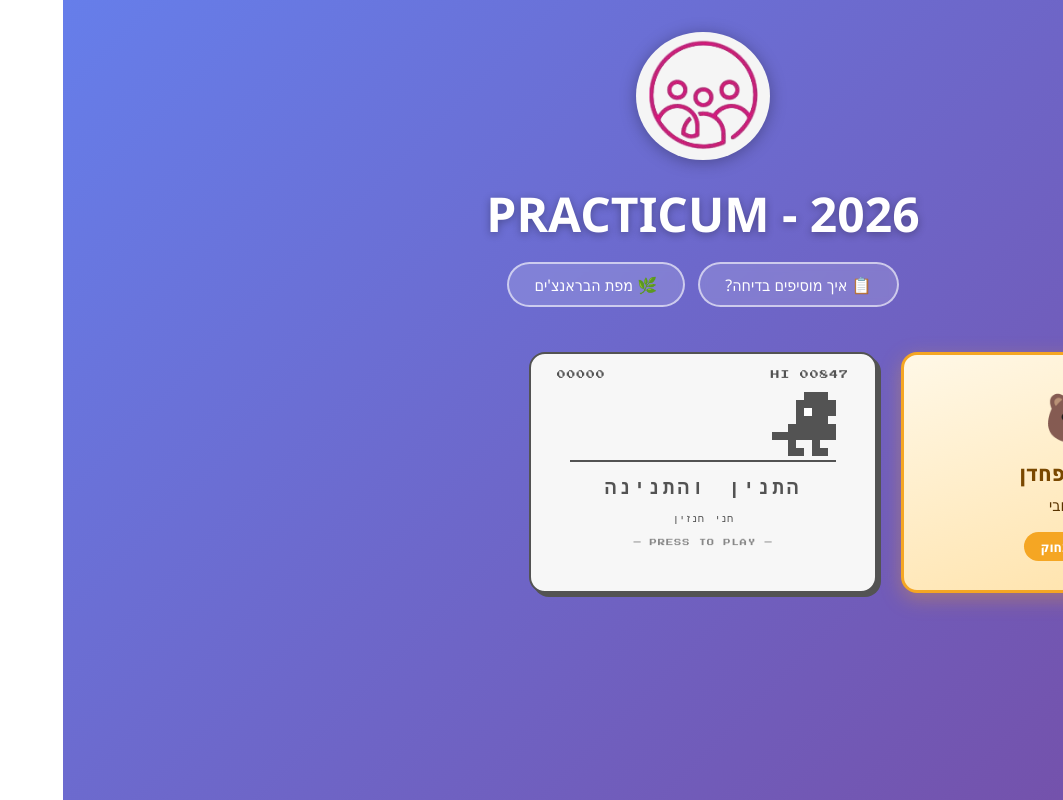
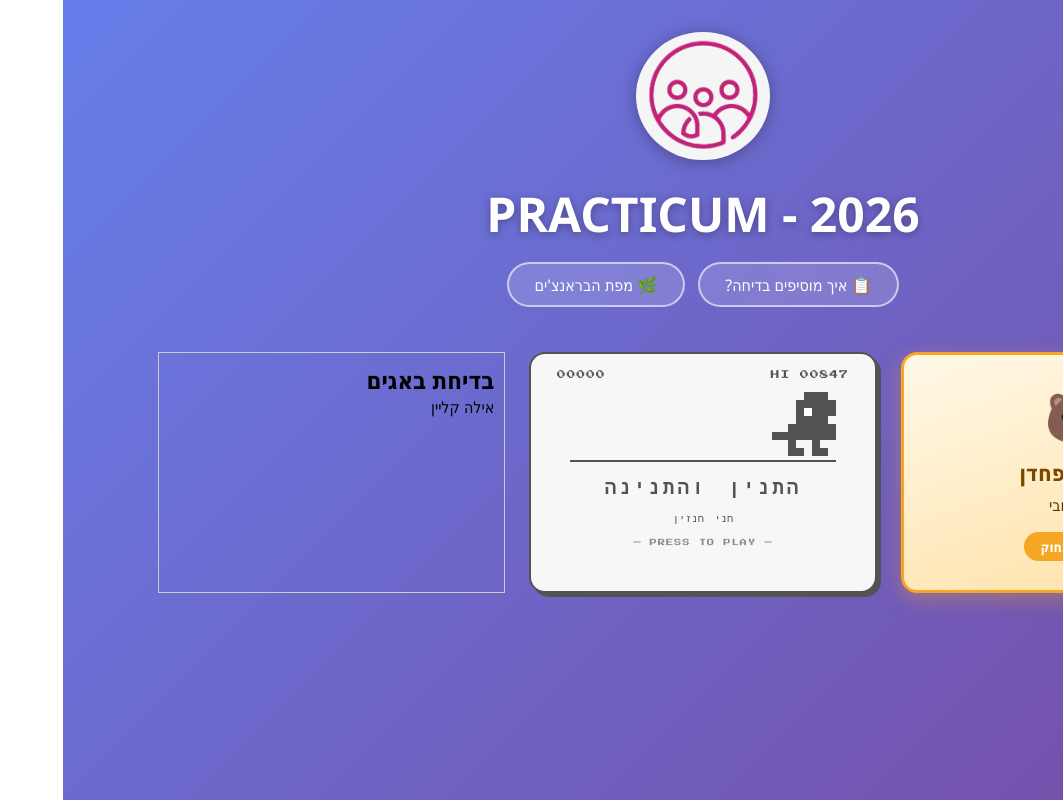
Before and after one commit to diversi-tech/Git-Practice, a React (Vite) app: page / in a window 1280 px wide. Shown: the whole page, without its empty margins (217-1280 px from the left). Built offline with nearby package versions, Linux system fonts and the light colour scheme.

Commit message:
add ayala klein joke page and card

```diff
--- a/package.json
+++ b/package.json
@@ -4,7 +4,7 @@
   "version": "0.0.0",
   "type": "module",
   "scripts": {
-    "dev": "gen-branches && vite",
+    "dev": "vite",
     "build": "tsc -b && vite build",
     "lint": "eslint .",
     "preview": "vite preview",
--- /dev/null
+++ b/src/students/ayalaklein/Card.tsx
@@ -0,0 +1,11 @@
+import React from "react";
+import { CardProps } from "../../types";
+
+export default function ayalaKleinCard({ student, onClick }: CardProps) {
+  return (
+    <div onClick={onClick} style={{ border: "1px solid #ccc", padding: "10px", cursor: "pointer" }}>
+      <h2>{student.jokeTitle}</h2>
+      <p>{student.name}</p>
+    </div>
+  );
+}
--- /dev/null
+++ b/src/students/ayalaklein/JokePage.tsx
@@ -0,0 +1,12 @@
+import React from "react";
+import { PageProps } from "../../types";
+
+export default function ayalaKleinJokePage({ onBack }: PageProps) {
+  return (
+    <div style={{ padding: "20px" }}>
+      <p>למה מתכנתים מעדיפים מצב חשוך?</p>
+      <p>כי האור מושך באגים!</p>
+      <button onClick={onBack}>חזרה</button>
+    </div>
+  );
+}
--- a/src/students/index.ts
+++ b/src/students/index.ts
@@ -6,10 +6,10 @@
 import ChaniChanzinCard from "./chani-chanzin/Card";
 import ChaniChanzinJokePage from "./chani-chanzin/JokePage";
 
-// ⚠️ סדר הרשימה חייב להיות לפי סדר האלף-בית העברי לפי שם המשפחה.
-// כל תלמידה מוסיפה את עצמה במקום הנכון ידנית.
-// אסור להשתמש בפונקציית-sort!
-const students: Student[] = [
+import ayalaKleinCard from "./ayalaklein/Card";
+import ayalaKleinJokePage from "./ayalaklein/JokePage";
+
+export const students: Student[] = [
   {
     id: "dana-duvi",
     name: "דנה דובי",
@@ -24,6 +24,13 @@
     CardComponent: ChaniChanzinCard,
     JokePageComponent: ChaniChanzinJokePage,
   },
+  {
+    id: "ayalaklein",
+    name: "אילה קליין",
+    jokeTitle: "בדיחת באגים",
+    CardComponent: ayalaKleinCard,
+    JokePageComponent: ayalaKleinJokePage,
+  },
 ];
 
 export default students;
```
Also changed, not shown: src/students/ayalaklein/styles.module.css (added).
